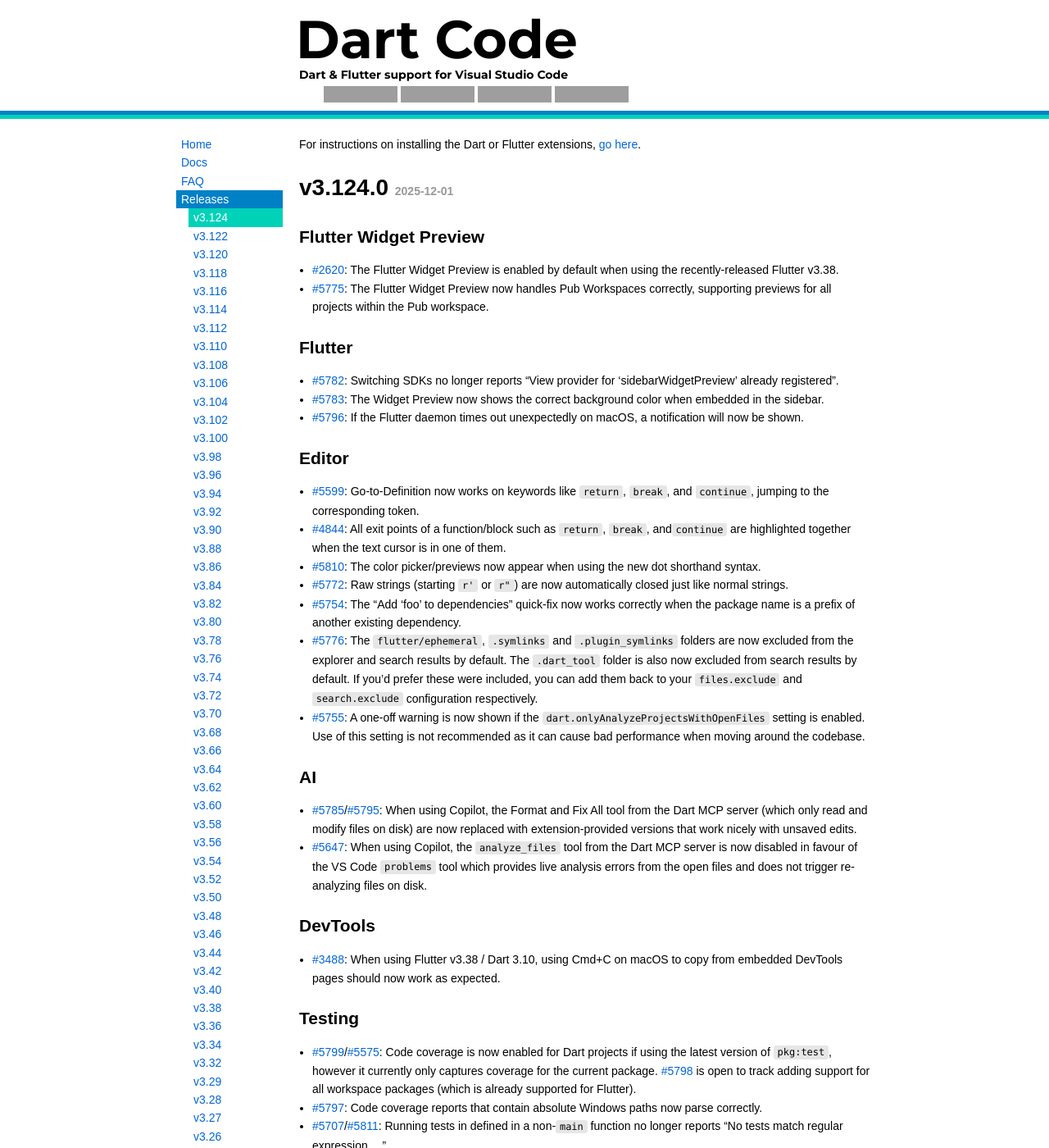
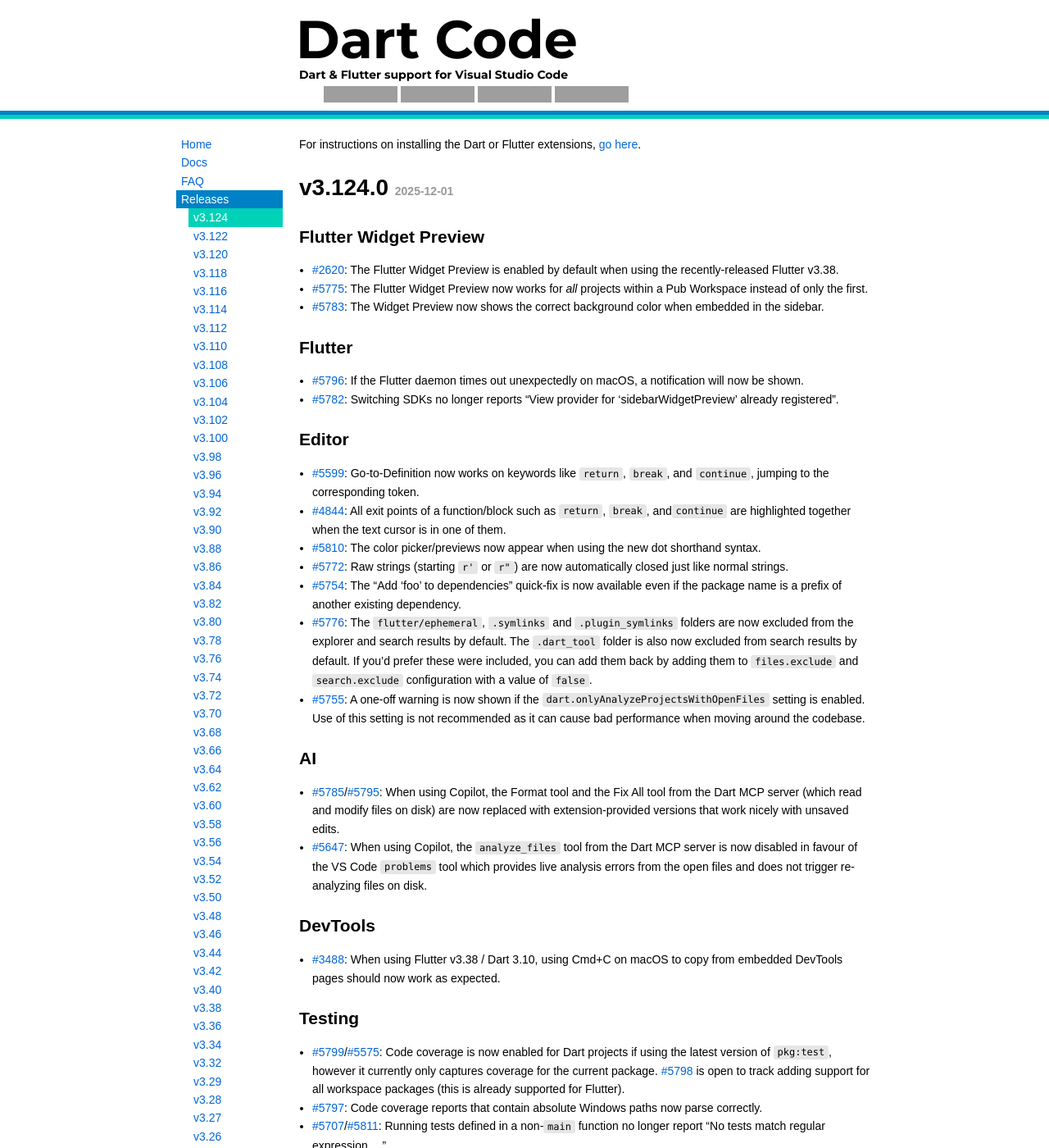
Before and after one commit to Dart-Code/Website, a Jekyll site: the page built from _releases/v3.124.md, in a window 1280 px wide and 1400 px high. Shown: the whole window at 82% size. Built offline with Jekyll 4.4.1, drawn with Linux system fonts in a browser that asks for light colours; grey boxes are pictures that could not be loaded.

Commit message:
Minor tweaks

```diff
--- a/_releases/v3.124.md
+++ b/_releases/v3.124.md
@@ -9,13 +9,13 @@
 ## Flutter Widget Preview
 
 - [#2620](https://github.com/Dart-Code/Dart-Code/issues/2620): The Flutter Widget Preview is enabled by default when using the recently-released Flutter v3.38.
-- [#5775](https://github.com/Dart-Code/Dart-Code/issues/5775): The Flutter Widget Preview now handles Pub Workspaces correctly, supporting previews for all projects within the Pub workspace.
+- [#5775](https://github.com/Dart-Code/Dart-Code/issues/5775): The Flutter Widget Preview now works for _all_ projects within a Pub Workspace instead of only the first.
+- [#5783](https://github.com/Dart-Code/Dart-Code/issues/5783): The Widget Preview now shows the correct background color when embedded in the sidebar.
 
 ## Flutter
 
+- [#5796](https://github.com/Dart-Code/Dart-Code/issues/5796): If the Flutter daemon times out unexpectedly on macOS, a notification will now be shown.
 - [#5782](https://github.com/Dart-Code/Dart-Code/issues/5782): Switching SDKs no longer reports "View provider for 'sidebarWidgetPreview' already registered".
-- [#5783](https://github.com/Dart-Code/Dart-Code/issues/5783): The Widget Preview now shows the correct background color when embedded in the sidebar.
-- [#5796](https://github.com/Dart-Code/Dart-Code/issues/5796): If the Flutter daemon times out unexpectedly on macOS, a notification will now be shown.
 
 ## Editor
 
@@ -23,13 +23,13 @@
 - [#4844](https://github.com/Dart-Code/Dart-Code/issues/4844): All exit points of a function/block such as `return`, `break`, and`continue` are highlighted together when the text cursor is in one of them.
 - [#5810](https://github.com/Dart-Code/Dart-Code/issues/5810): The color picker/previews now appear when using the new dot shorthand syntax.
 - [#5772](https://github.com/Dart-Code/Dart-Code/issues/5772): Raw strings (starting `r'` or `r"`) are now automatically closed just like normal strings.
-- [#5754](https://github.com/Dart-Code/Dart-Code/issues/5754): The "Add 'foo' to dependencies" quick-fix now works correctly when the package name is a prefix of another existing dependency.
-- [#5776](https://github.com/Dart-Code/Dart-Code/issues/5776): The `flutter/ephemeral`, `.symlinks` and `.plugin_symlinks` folders are now excluded from the explorer and search results by default. The `.dart_tool` folder is also now excluded from search results by default. If you'd prefer these were included, you can add them back to your `files.exclude` and `search.exclude` configuration respectively.
+- [#5754](https://github.com/Dart-Code/Dart-Code/issues/5754): The "Add 'foo' to dependencies" quick-fix is now available even if the package name is a prefix of another existing dependency.
+- [#5776](https://github.com/Dart-Code/Dart-Code/issues/5776): The `flutter/ephemeral`, `.symlinks` and `.plugin_symlinks` folders are now excluded from the explorer and search results by default. The `.dart_tool` folder is also now excluded from search results by default. If you'd prefer these were included, you can add them back by adding them to `files.exclude` and `search.exclude` configuration with a value of `false`.
 - [#5755](https://github.com/Dart-Code/Dart-Code/issues/5755): A one-off warning is now shown if the `dart.onlyAnalyzeProjectsWithOpenFiles` setting is enabled. Use of this setting is not recommended as it can cause bad performance when moving around the codebase.
 
 ## AI
 
-- [#5785](https://github.com/Dart-Code/Dart-Code/issues/5785)/[#5795](https://github.com/Dart-Code/Dart-Code/issues/5795): When using Copilot, the Format and Fix All tool from the Dart MCP server (which only read and modify files on disk) are now replaced with extension-provided versions that work nicely with unsaved edits.
+- [#5785](https://github.com/Dart-Code/Dart-Code/issues/5785)/[#5795](https://github.com/Dart-Code/Dart-Code/issues/5795): When using Copilot, the Format tool and the Fix All tool from the Dart MCP server (which read and modify files on disk) are now replaced with extension-provided versions that work nicely with unsaved edits.
 - [#5647](https://github.com/Dart-Code/Dart-Code/issues/5647): When using Copilot, the `analyze_files` tool from the Dart MCP server is now disabled in favour of the VS Code `problems` tool which provides live analysis errors from the open files and does not trigger re-analyzing files on disk.
 
 ## DevTools
@@ -38,9 +38,9 @@
 
 ## Testing
 
-- [#5799](https://github.com/Dart-Code/Dart-Code/issues/5799)/[#5575](https://github.com/Dart-Code/Dart-Code/issues/5575): Code coverage is now enabled for Dart projects if using the latest version of `pkg:test`, however it currently only captures coverage for the current package. [#5798](https://github.com/Dart-Code/Dart-Code/issues/5798) is open to track adding support for all workspace packages (which is already supported for Flutter).
+- [#5799](https://github.com/Dart-Code/Dart-Code/issues/5799)/[#5575](https://github.com/Dart-Code/Dart-Code/issues/5575): Code coverage is now enabled for Dart projects if using the latest version of `pkg:test`, however it currently only captures coverage for the current package. [#5798](https://github.com/Dart-Code/Dart-Code/issues/5798) is open to track adding support for all workspace packages (this is already supported for Flutter).
 - [#5797](https://github.com/Dart-Code/Dart-Code/issues/5797): Code coverage reports that contain absolute Windows paths now parse correctly.
-- [#5707](https://github.com/Dart-Code/Dart-Code/issues/5707)/[#5811](https://github.com/Dart-Code/Dart-Code/issues/5811): Running tests in defined in a non-`main` function no longer reports "No tests match regular expression ...".
+- [#5707](https://github.com/Dart-Code/Dart-Code/issues/5707)/[#5811](https://github.com/Dart-Code/Dart-Code/issues/5811): Running tests defined in a non-`main` function no longer report "No tests match regular expression ...".
 
 ## Commands
 
```
